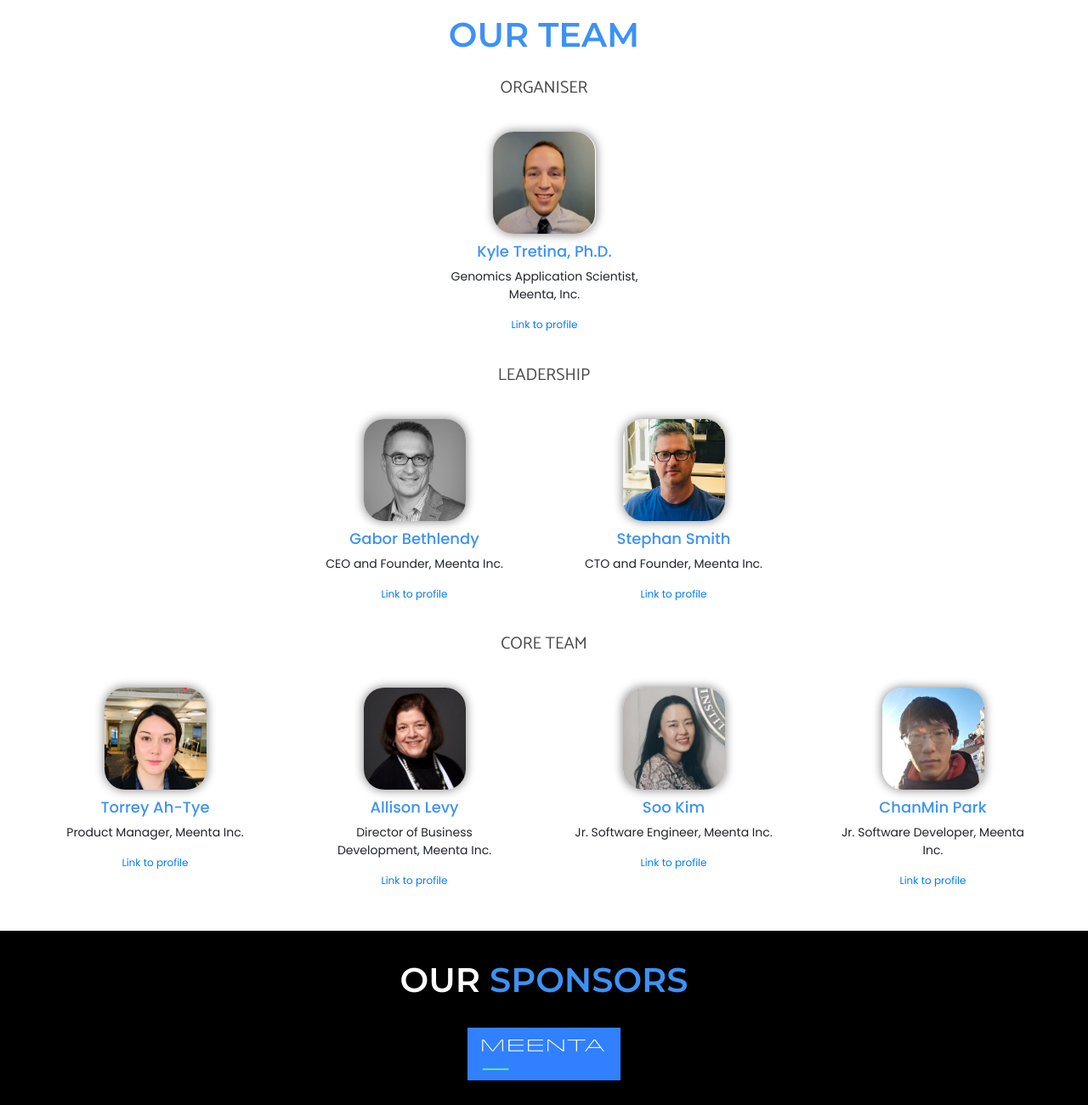
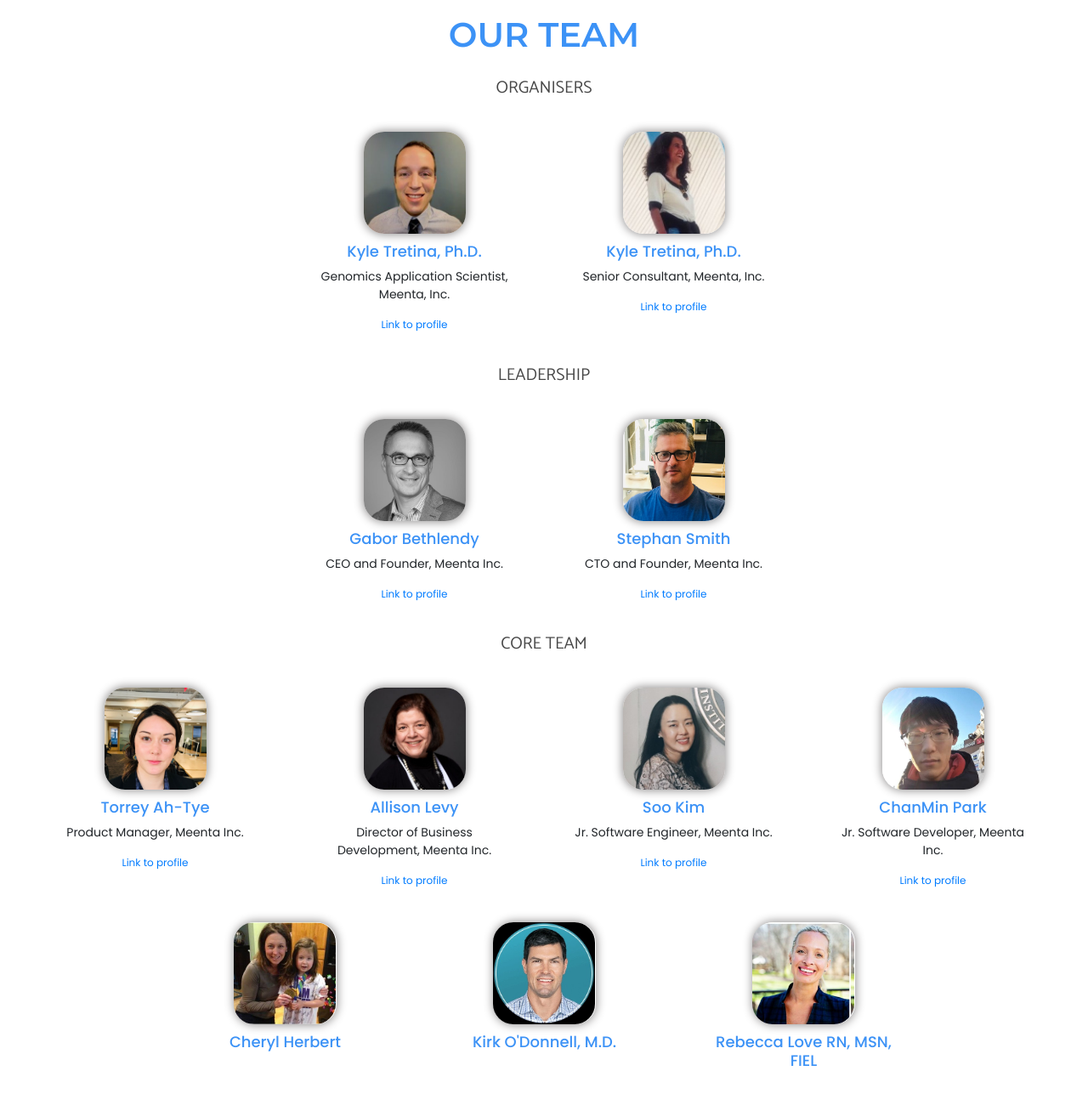
Before and after one commit to ktretina/CertainTimes2020, a website: page index.html in a window 1280 px wide. Shown: the part 2200-3500 px from the top of the page at 85% size. Drawn offline with nearby package versions, Linux system fonts and the light colour scheme.

Commit message:
updates to group name and members

```diff
--- a/index.html
+++ b/index.html
@@ -5,12 +5,12 @@
   <link rel="shortcut icon" href="assets/favicon2.ico">
 
   <!-- Keywords and Tags -->
-  <meta name="description" content="CertainTimes2020, x = an independently organised web conference. Around the World. 25 September, 2020.">
+  <meta name="description" content="DemocratizingScience, x = an independently organised web conference. Around the World. 25 September, 2020.">
   <meta name="keywords" content="Meenta, COVID-19, Behavior, Web, Boston, event, talks">
   <meta name="robots" content="noindex" />
   <!-- Social media tags -->
   <!-- Open Graph -->
-  <meta property="og:title" content="CertainTimes2020">
+  <meta property="og:title" content="DemocratizingScience">
   <meta property="og:description" content="Around the World, 25 September 2020.">
   <meta property="og:image" content="https://tedxmitsg.com/assets/light-social.png">
   <meta property="og:url" content="https://tedxmitsg.com">
@@ -30,7 +30,7 @@
 
 
 
-  <title>CertainTimes2020-Around-the-World</title>
+  <title>DemocratizingScience-Around-the-World</title>
 
   <link rel="stylesheet" href="https://maxcdn.bootstrapcdn.com/bootstrap/4.0.0/css/bootstrap.min.css">
   <link rel="stylesheet" type="text/css" href="css/style.css">
@@ -157,8 +157,8 @@
           </div>
           <div class="col-md-4">
             <div class="about-tedx">
-              <h1 class="text-black fs-20 fw-500">About <span class="cl-red fw-800 font-family-alt">CertainTimes2020</span></h1>
-              <p class="text-black fs-14 fw-400">CertainTimes2020 is a grassroots initiative, created in the spirit of Meenta, Inc.'s overall mission to make science more accessible. CertainTimes2020 brings the spirit of Meenta, Inc. to local communities around the globe via events like this.<br> CertainTimes2020 events are organized by passionate individuals who seek to uncover new ideas and the latest research related to COVID-19. CertainTimes2020 events include live speakers and recorded talks, and are organized independently under a free license granted by Meenta Inc.</p>
+              <h1 class="text-black fs-20 fw-500">About <span class="cl-red fw-800 font-family-alt">DemocratizingScience</span></h1>
+              <p class="text-black fs-14 fw-400">DemocratizingScience is a grassroots initiative, created in the spirit of Meenta, Inc.'s overall mission to make science more accessible. DemocratizingScience brings the spirit of Meenta, Inc. to local communities around the globe via events like this.<br> DemocratizingScience events are organized by passionate individuals who seek to uncover new ideas and the latest research related to COVID-19. DemocratizingScience events include live speakers and recorded talks, and are organized independently under a free license granted by Meenta Inc.</p>
             </div>
           </div>
           <div class="col-md-4">
@@ -288,7 +288,7 @@
     <div class="container-fluid">
     <div class="row">
       <div class="ourteamtitle w-100 text-center m-3">
-        <div class="text-black fw-500 fs-20 font-family-alt" data-aos="fade-up">ORGANISER</div>
+        <div class="text-black fw-500 fs-20 font-family-alt" data-aos="fade-up">ORGANISERS</div>
       </div>
     </div>
     <div class="orgnisers">
@@ -300,11 +300,23 @@
           </div>
           <div class="teamprofiletxt">
             <h1 class="fs-16 fw-900">Kyle Tretina, Ph.D.</h1>
-            <p class="fs-14 fw-500">Genomics Application Scientist, Meenta, Inc.<br></p>
+            <p class="fs-14 fw-500">Genomics Application Scientist, Meenta, Inc.</p>
             <a href="https://www.linkedin.com/in/kyle-tretina/">Link to profile</a>
           </div>
         </div>
-    </div>
+      </div>
+      <div class="col-sm-3">
+        <div class="teamprofile"  data-aos="zoom-in" data-aos-duration="1000">
+          <div class="teamprofileimg">
+             <img src="assets/sofia.jpeg">
+          </div>
+          <div class="teamprofiletxt">
+            <h1 class="fs-16 fw-900">Kyle Tretina, Ph.D.</h1>
+            <p class="fs-14 fw-500">Senior Consultant, Meenta, Inc.</p>
+            <a href="https://www.linkedin.com/in/sof%C3%ADa-perea-07220a77/">Link to profile</a>
+          </div>
+        </div>
+      </div>
     </div>
     <div class="row">
       <div class="ourteamtitle w-100 text-center m-3">
@@ -395,39 +407,39 @@
         </div>
       </div>
     </div>
-    <!--<div class="row d-flex justify-content-center">
+    <div class="row d-flex justify-content-center">
       <div class="col-md-3">
         <div class="teamprofile"  data-aos="zoom-in" data-aos-duration="1000">
           <div class="teamprofileimg">
-             <img src="assets/man.jpg">
+             <img src="assets/cheryl.jpeg">
           </div>
           <div class="teamprofiletxt">
-            <h1 class="fs-16 fw-900">FirstName LastName</h1>
+            <h1 class="fs-16 fw-900">Cheryl Herbert</h1>
           </div>
         </div>
       </div>
       <div class="col-md-3">
         <div class="teamprofile"  data-aos="zoom-in" data-aos-duration="1000">
           <div class="teamprofileimg">
-             <img src="assets/man.jpg">
+             <img src="assets/kirk.jpeg">
           </div>
           <div class="teamprofiletxt">
-            <h1 class="fs-16 fw-900">FirstName LastName</h1>
+            <h1 class="fs-16 fw-900">Kirk O'Donnell, M.D.</h1>
           </div>
         </div>
       </div>
       <div class="col-md-3">
         <div class="teamprofile"  data-aos="zoom-in" data-aos-duration="1000">
           <div class="teamprofileimg">
-             <img src="assets/man.jpg">
+             <img src="assets/rebecca.jpeg">
           </div>
           <div class="teamprofiletxt">
-            <h1 class="fs-16 fw-900">FirstName LastName</h1>
+            <h1 class="fs-16 fw-900">Rebecca Love RN, MSN, FIEL</h1>
           </div>
         </div>
       </div>
     </div>
-    <div class="row d-flex justify-content-center">
+    <!--<div class="row d-flex justify-content-center">
 
       <div class="col-md-3">
         <div class="teamprofile"  data-aos="zoom-in" data-aos-duration="1000">
```
Also changed, not shown: assets/Artboard 1.png (added), assets/cheryl.jpeg (added), assets/kirk.jpeg (added), assets/light-social.png, assets/logo_black.png, assets/logo_white.png, assets/rebecca.jpeg (added), assets/sofia.jpeg (added), 3 other files.
